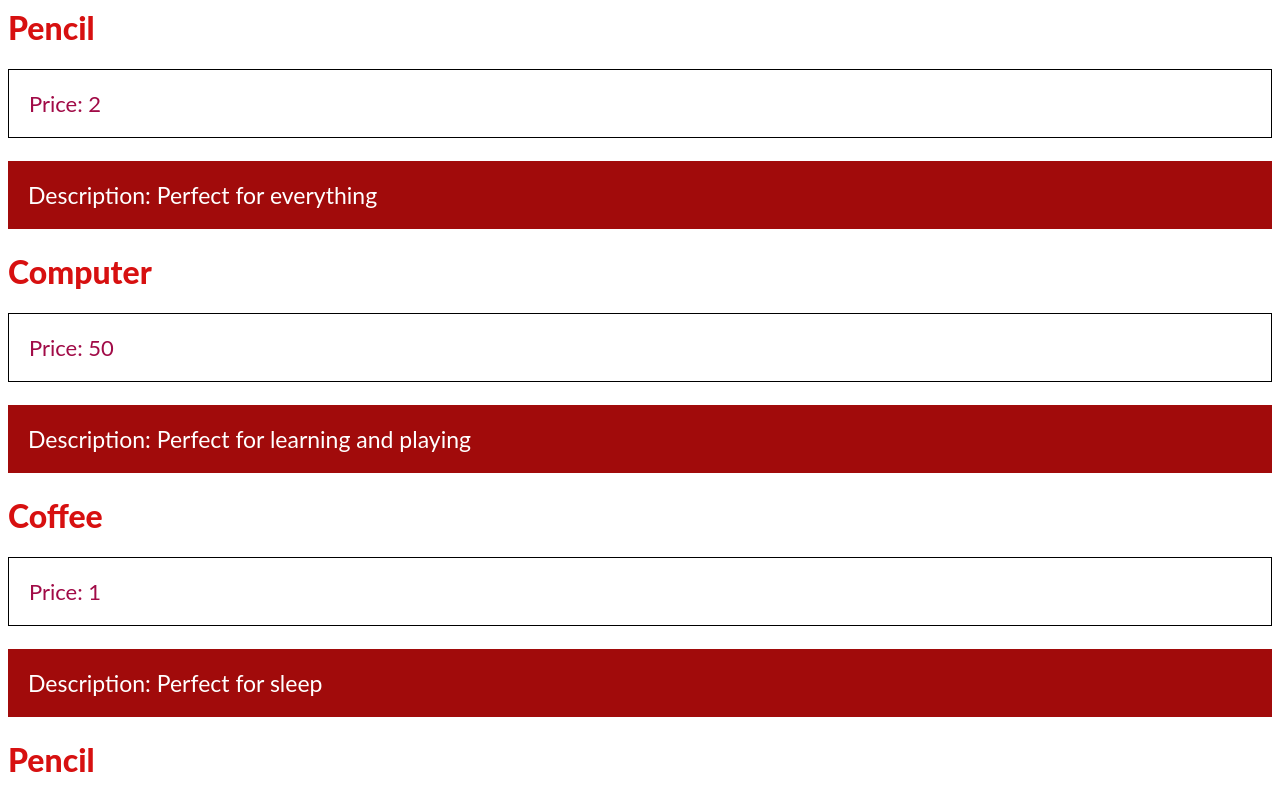
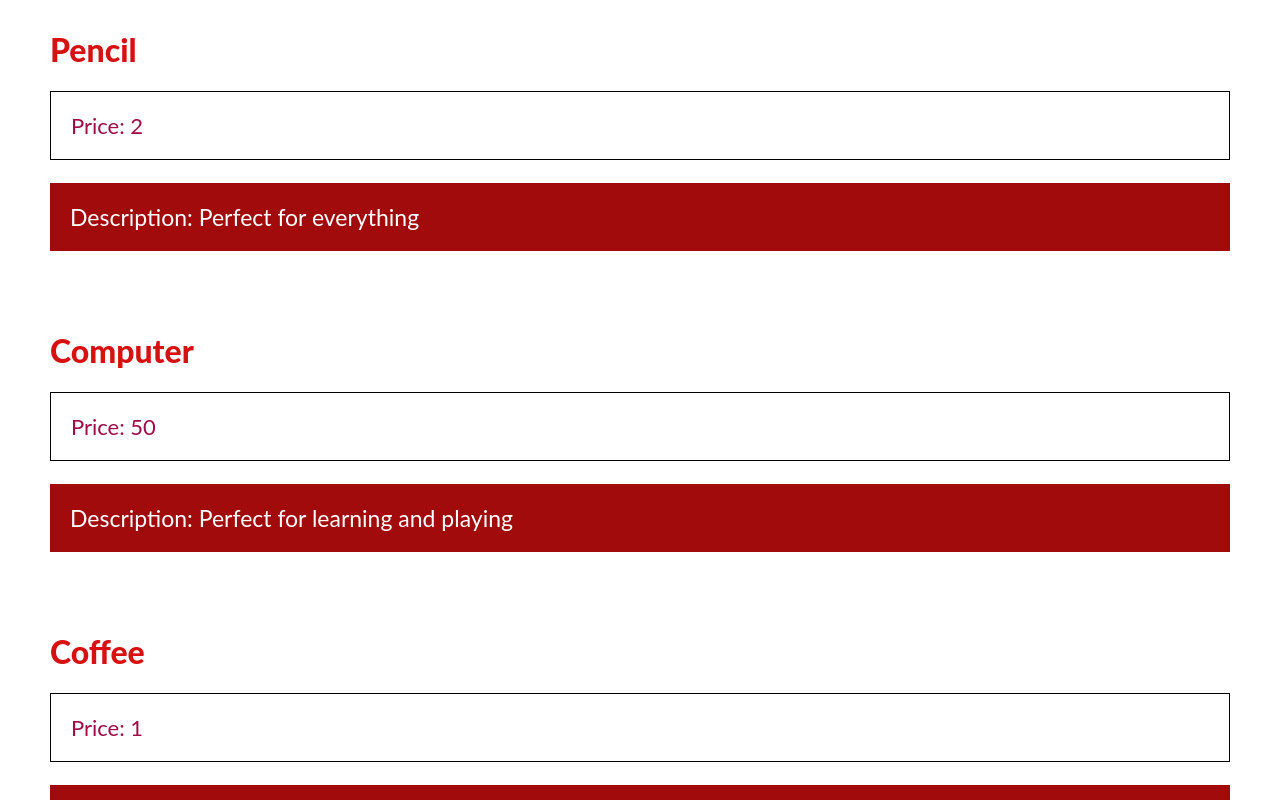
Before and after one commit to lerbal7/react-Project, a React (Create React App) app: page / in a window 1280 px wide. Shown: the top 800 px of the page. Built offline with nearby package versions, Linux system fonts and the light colour scheme.

Commit message:
Added some more style

```diff
--- a/Product.js
+++ b/Product.js
@@ -17,7 +17,7 @@ function Product(props) {
   }
 
   return(
-    <div>
+    <div className="card">
       <h1 className="headerStyle">{props.name}</h1>
       <p style={stylesPrice}>Price: {props.price}</p>
       <p style={stylesDesc}>Description: {props.description}</p>
--- a/style.css
+++ b/style.css
@@ -1,5 +1,17 @@
 h1, p {
   font-family: Lato;
+}
+
+body {
+  margin: 30px 50px;
+}
+
+.card:first-of-type {
+  margin-top: 0px;
+}
+
+.card {
+  margin-top: 80px;
 }
 
 .headerStyle {
```
